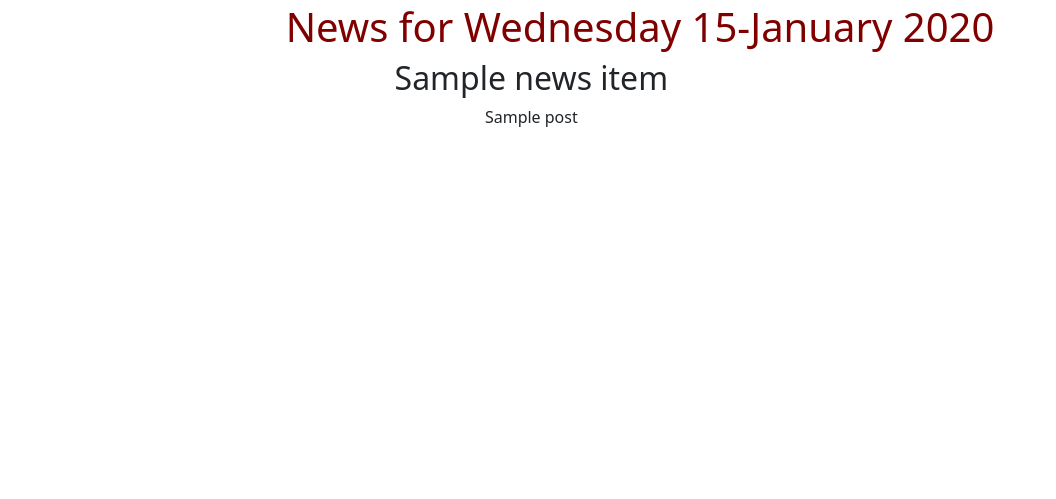
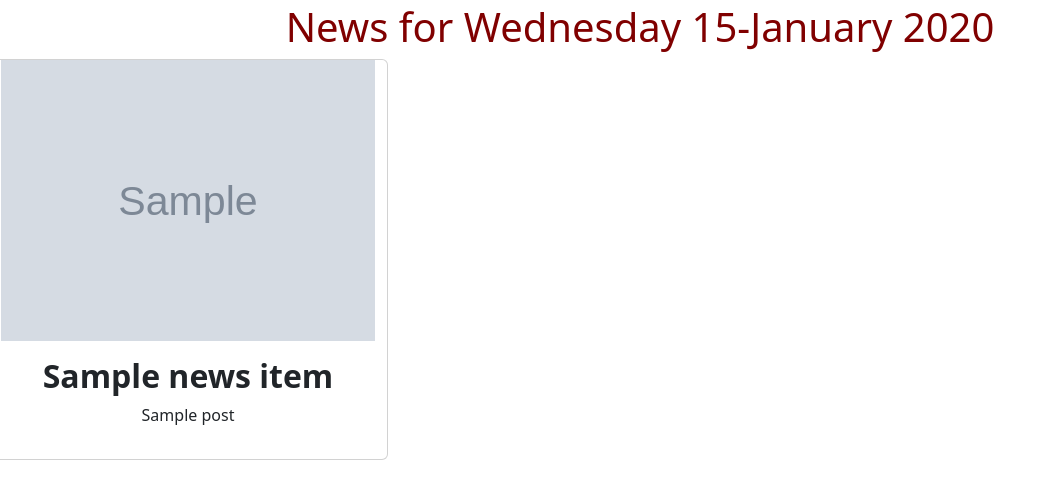
Before and after one commit to Burence1/The-Moringa-Tribune, a Django app: template news/templates/all-news/past-news.html in a window 1280 px wide. Shown: the part 51-550 px from the top of the page, without its empty margins (0-1056 px from the left). Run offline with Django 3.2, Linux system fonts and the light colour scheme; the template is opened without the code that fills it: most values are stand-ins (such as "Sample title", 1, 10 or a date in 2020); grey boxes marked "Sample" are stand-in pictures; some libraries are stand-ins or nearby versions.

Commit message:
deployment

```diff
--- a/news/templates/all-news/past-news.html
+++ b/news/templates/all-news/past-news.html
@@ -8,14 +8,20 @@
 {% for news_item in news %}
 
 <div class="row">
-  <div class="col-md-2"></div>
   <!-- displaying News articles -->
-  <div class="col-xs-6 col-sm-6 col-md-8 col-lg-6">
-    <h2 class="text-center"> {{ news_item.title }} </h2>
-    <p class="text-center">{{news_item.post}} </p>
-    <!-- </div> -->
-    <div class="col-md-2"></div>
+  <div class="card" style="width: 25em;">
+    <!--Display news Article images  -->
+    <div class="image">
+      <img src="{{news_item.article_image.url}}" class="img-responsive" alt="Image" id="img">
+    </div>
+    <div class="card-body">
+      <div style="text-align: center;">
+        <h2 class="text-center"><strong>{{ news_item.title }}</strong> </h2>
+        <p>{{ news_item.post }}</p>
+      </div>
+    </div>
   </div>
+</div>
 
   {% empty %}
   <div class="row">
--- a/news/templates/all-news/today-news.html
+++ b/news/templates/all-news/today-news.html
@@ -22,13 +22,10 @@
       </div>
     </div>
   </div>
-
   {% empty %}
   <div class="row">
     <h2 class="text-center">There No News Items</h2>
   </div>
   {% endfor %}
-
 </div>
-
 {% endblock %}
--- a/requirements.txt
+++ b/requirements.txt
@@ -12,6 +12,7 @@ importlib-metadata==2.1.1
 Pillow==8.2.0
 psycopg2==2.8.6
 pycodestyle==2.7.0
+python-decouple==3.4
 pytz==2021.1
 six==1.16.0
 soupsieve==2.2.1
--- a/tribune/settings.py
+++ b/tribune/settings.py
@@ -29,7 +29,7 @@ MODE=config("MODE",default="dev")
 SECRET_KEY = config('SECRET_KEY')
 
 # SECURITY WARNING: don't run with debug turned on in production!
-DEBUG = config('DEBUG', default=False, cast=bool)
+DEBUG = config('DEBUG')
 
 ALLOWED_HOSTS = config('ALLOWED_HOSTS', cast=Csv())
 
```
